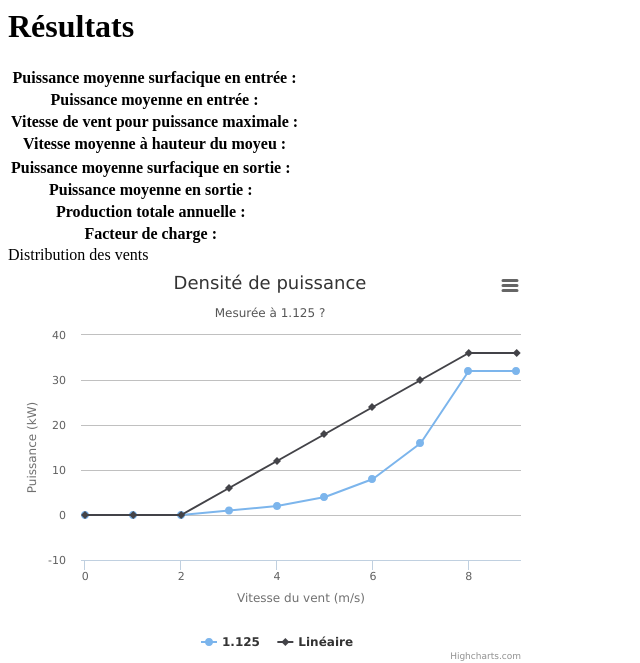
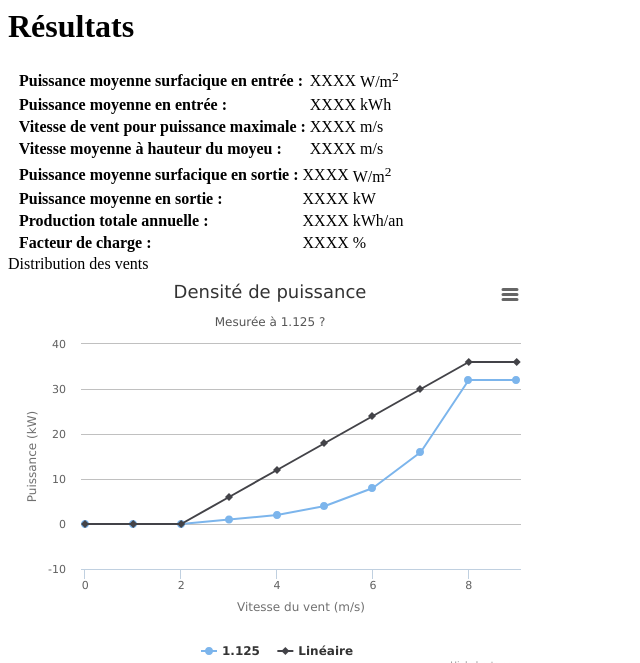
Before and after one commit to CALSIMEOL/CalSimEol, a PHP site: page /controller/app/views/simulation/result.php in a window 1280 px wide. Shown: the top 663 px of the page, without its empty margins (0-640 px from the left). Run offline with PHP 8.4, Linux system fonts and the light colour scheme; lists and menus that the app fills with data are empty; some libraries are stand-ins or nearby versions.

Commit message:
mise en page du tableau de result.php

```diff
--- a/fuel/app/views/simulation/result.php
+++ b/fuel/app/views/simulation/result.php
@@ -13,40 +13,32 @@
                     <div class="lead col-sm-6">
                        <table id="" class="table table-responsive table-striped table-condensed">
                           <tr>
-                            <th>Puissance moyenne surfacique en entrée :</th>
-                            <td></td>
+                              <td><b>&nbsp Puissance moyenne surfacique en entrée :</b></td><td> XXXX </td><td>W/m<sup>2</sup></td>
                           </tr>
                           <tr>
-                            <th>Puissance moyenne en entrée :</th>
-                            <td></td>
+                            <td><b>&nbsp Puissance moyenne en entrée :</td><td> XXXX </td><td>kWh</td>
                           </tr>
                           <tr>
-                            <th>Vitesse de vent pour puissance maximale :</th>
-                            <td></td>
+                            <td><b>&nbsp Vitesse de vent pour puissance maximale :</td><td> XXXX </td><td>m/s</td>
                           </tr>
                           <tr>
-                            <th>Vitesse moyenne à hauteur du moyeu :</th>
-                            <td></td>
+                            <td><b>&nbsp Vitesse moyenne à hauteur du moyeu :</td><td> XXXX </td><td>m/s</td>
                           </tr>
                         </table>
                     </div>
                     <div class="lead col-sm-6">
                        <table id="" class="table table-responsive table-striped table-condensed">
                           <tr>
-                            <th>Puissance moyenne surfacique en sortie :</th>
-                            <td></td>
+                            <td><b>&nbsp Puissance moyenne surfacique en sortie :</td><td> XXXX </td><td>W/m<sup>2</sup></td>
                           </tr>
                           <tr>
-                            <th>Puissance moyenne en sortie :</th>
-                            <td></td>
+                            <td><b>&nbsp Puissance moyenne en sortie :</td><td> XXXX </td><td>kW</td>
                           </tr>
                           <tr>
-                            <th>Production totale annuelle :</th>
-                            <td></td>
+                            <td><b>&nbsp Production totale annuelle :</td><td> XXXX </td><td>kWh/an</td>
                           </tr>
                           <tr>
-                            <th>Facteur de charge :</th>
-                            <td></td>
+                            <td><b>&nbsp Facteur de charge :</td><td> XXXX </td><td>%</td>
                           </tr>
                         </table>
                     </div>
```
